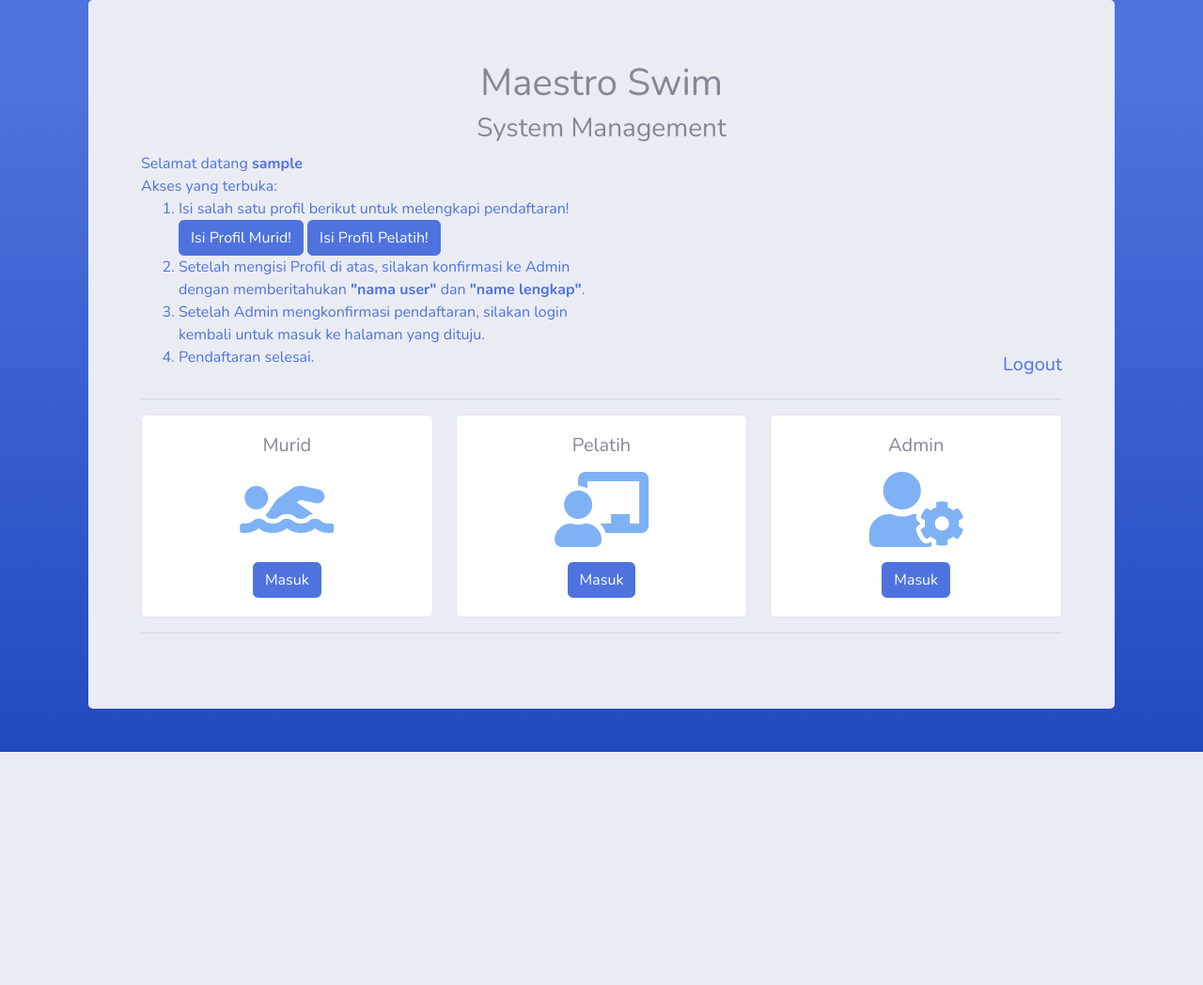
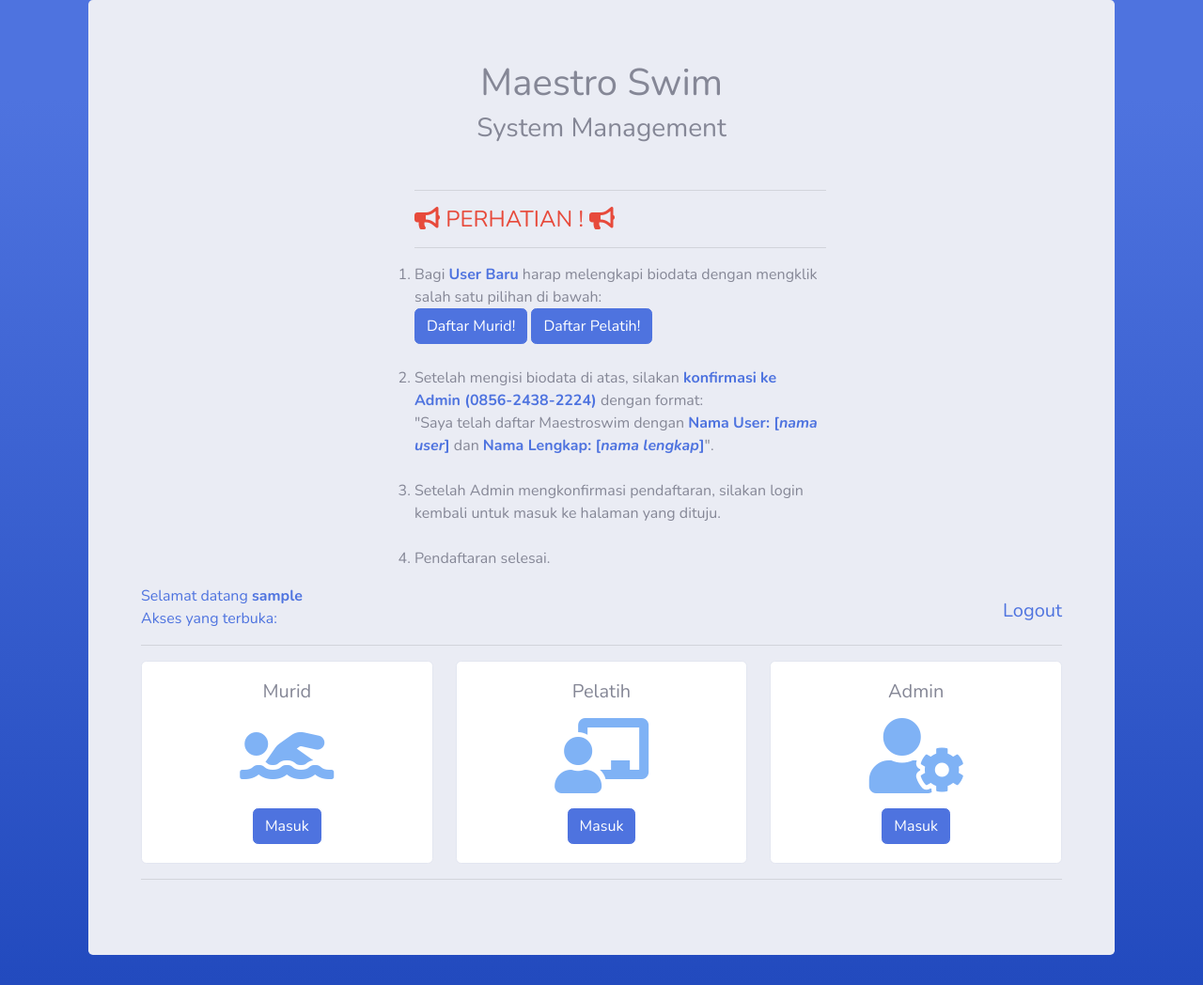
Before and after one commit to xjati46/maestro_project, a Django app: page /main/ in a window 1280 px wide. Shown: the whole page at 94% size. Before the commit the page ends 800 px from the top, so only its background shows below. Run offline with Django 3.2, Linux system fonts and the light colour scheme; the visitor is signed in with stand-in values (Sample User, id 1); data that the repository does not hold is empty; some libraries are stand-ins or nearby versions.

Commit message:
perbaikan tanggal afirmasi siswa dikunci apabila true dan perbaikan redaksi warning user baru

```diff
--- a/main_app/templates/main_app/index.html
+++ b/main_app/templates/main_app/index.html
@@ -16,8 +16,32 @@
         <h3 align=center>System Management</h3>
         <div class="container">
 
+          {% if user.student.nama_lengkap or user.coach.nama_lengkap or user.username == 'dnurs' %}
+          {% elif user.username %}
+          <div class="row">
+            <div class="col">
+            </div>
+            <div class="col-6">
+            <br>
+            <ol>
+              <hr>
+              <strong><h4 class='text-danger'><i class='fas fa-bullhorn'></i> PERHATIAN ! <i class='fas fa-bullhorn'></i></h4></strong>
+              <hr>
+              <li>Bagi <strong class='text-primary'>User Baru</strong> harap melengkapi biodata dengan mengklik salah satu pilihan di bawah:<br>
+              <button class='btn btn-primary' onclick="document.location='{% url 'student-create' %}'">Daftar Murid!</button>
+              <button class='btn btn-primary' onclick="document.location='{% url 'coach-create' %}'">Daftar Pelatih!</button></li><br>
+              <li>Setelah mengisi biodata di atas, silakan <strong class='text-primary'>konfirmasi ke Admin (0856-2438-2224)</strong> dengan format:<br>"Saya telah daftar Maestroswim dengan <strong class='text-primary'>Nama User: [<em>nama user</em>]</strong> dan <strong class='text-primary'>Nama Lengkap: [<em>nama lengkap</em>]</strong>".</li><br>
+              <li>Setelah Admin mengkonfirmasi pendaftaran, silakan login kembali untuk masuk ke halaman yang dituju.</li><br>
+              <li>Pendaftaran selesai.</li>
+            </ol>
+            </div>
+            <div class="col">
+            </div>
+          </div>
+          {% else %}
+          {% endif %}
+
           {% if user.username %}
-
           <div class="row align-items-end">
             <div class="col">
               <span class='text-primary'>Selamat datang <strong>{{ user.username }}</strong><br>
@@ -27,28 +51,15 @@
                   {{ group }}
                   {% endfor %}
                 </strong>
-                <br>
-                {% if user.student.nama_lengkap or user.coach.nama_lengkap or user.username == 'dnurs' %}
-                {% else %}
-                <ol>
-                  <li>Isi salah satu profil berikut untuk melengkapi pendaftaran!
-                  <button class='btn btn-primary' onclick="document.location='{% url 'student-create' %}'">Isi Profil Murid!</button>
-                  <button class='btn btn-primary' onclick="document.location='{% url 'coach-create' %}'">Isi Profil Pelatih!</button></li>
-                  <li>Setelah mengisi Profil di atas, silakan konfirmasi ke Admin dengan memberitahukan <strong>"nama user"</strong> dan <strong>"name lengkap"</strong>.</li>
-                  <li>Setelah Admin mengkonfirmasi pendaftaran, silakan login kembali untuk masuk ke halaman yang dituju.</li>
-                  <li>Pendaftaran selesai.</li>
-                </ol>
-                {% endif %}
               </span>
             </div>
-
             <div class="col">
               <h5 align=right><a href="{% url 'logout' %}">Logout</a></h5>
             </div>
           </div>
-
           {% else %}
           <h5 align=right><a href="{% url 'login' %}">Login</a></h5>
+          <h5 align=right><a href="{% url 'registration' %}">Daftar Baru</a></h5>
           {% endif %}
 
           <hr>
```
Also changed, not shown: student_app/templates/student_app/base.html (+7 -0 lines), student_app/templates/student_app/order_form.html (+41 -13 lines).
